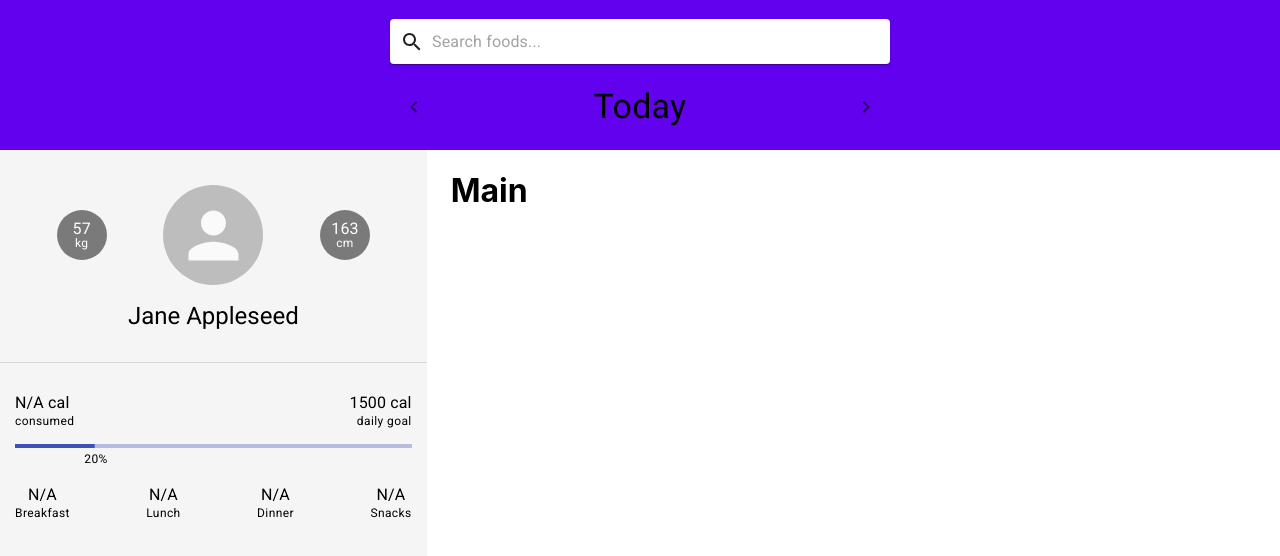
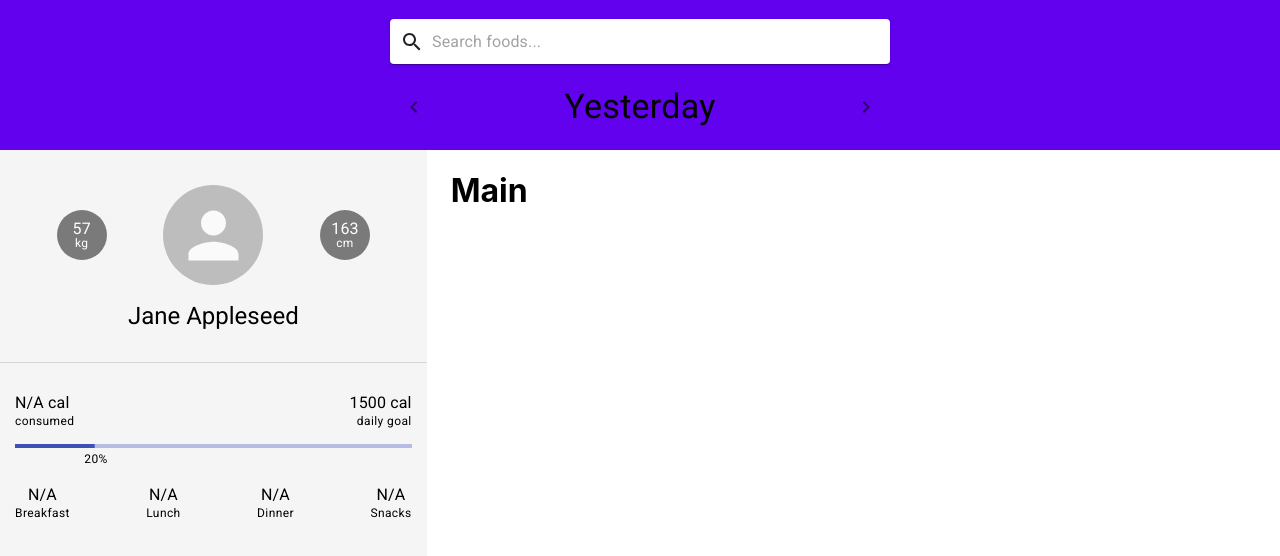
Before and after one commit to livelifedev/food-nutri-v2, a React (Create React App) app: page / in a window 1280 px wide. Shown: the top 556 px of the page. Built offline with nearby package versions, Linux system fonts and the light colour scheme.

Commit message:
updated date and cycle features

```diff
--- a/src/App.jsx
+++ b/src/App.jsx
@@ -1,4 +1,4 @@
-import React, { useState } from 'react';
+import React, { useState, useEffect } from 'react';
 import { makeStyles } from '@material-ui/core/styles';
 import { Grid } from '@material-ui/core';
 import Box from '@material-ui/core/Box';
@@ -28,17 +28,38 @@ const useStyles = makeStyles({
 const App = () => {
   const classes = useStyles();
   // dataPoints[0] is equal to today, if at [0] use todaysItake
+  // iterate [], item.date, item.intake_list[], .meal_type
   const { data_points: dataPoints } = mock;
+  // const [currentDate, setCurrentDate] = useState(new Date());
+  const currentDate = new Date();
+  const [dateText, setDateText] = useState('');
   const [todaysIntake, setTodaysIntake] = useState([]);
+  const [cyclePosition, setCyclePosition] = useState(1);
+
+  useEffect(() => {
+    currentDate.setDate(currentDate.getDate() - cyclePosition);
+    if (cyclePosition === 0) setDateText('Today');
+    if (cyclePosition === 1) setDateText('Yesterday');
+    if (cyclePosition > 1) {
+      setDateText('Yesterday');
+    }
+  }, [cyclePosition]);
+
+  console.log('date', currentDate);
 
   return (
     <Box>
       <Box className={classes.header}>
-        <Header />
+        <Header
+          cyclePosition={cyclePosition}
+          setCyclePosition={setCyclePosition}
+          cycleLength={dataPoints.length - 1}
+          dateText={dateText}
+        />
       </Box>
       <Grid container className={classes.sidebar}>
         <Grid item xs={4}>
-          <Sidebar />
+          <Sidebar intakeData={dataPoints[cyclePosition]} />
         </Grid>
         <Grid item xs={8} className={classes.main}>
           <Main />
--- a/src/components/Header.jsx
+++ b/src/components/Header.jsx
@@ -31,8 +31,28 @@ const useStyles = makeStyles({
   },
 });
 
-const Header = () => {
+const Header = ({
+  cyclePosition, setCyclePosition, cycleLength, dateText,
+}) => {
   const classes = useStyles();
+
+  const cycleForward = () => {
+    setCyclePosition((prev) => {
+      if (prev > 0) {
+        return prev - 1;
+      }
+      return prev;
+    });
+  };
+
+  const cycleBack = () => {
+    setCyclePosition((prev) => {
+      if (prev < cycleLength) {
+        return prev + 1;
+      }
+      return prev;
+    });
+  };
 
   return (
     <Box className={classes.wrapper}>
@@ -50,9 +70,9 @@ const Header = () => {
         />
       </Paper>
       <Box className={classes.nav}>
-        <IconButton><NavigateBeforeIcon /></IconButton>
-        <Typography align="center" variant="h4" component="h2">Today</Typography>
-        <IconButton><NavigateNextIcon /></IconButton>
+        <IconButton onClick={cycleBack}><NavigateBeforeIcon /></IconButton>
+        <Typography align="center" variant="h4" component="h2">{dateText}</Typography>
+        <IconButton onClick={cycleForward}><NavigateNextIcon /></IconButton>
       </Box>
     </Box>
   );
--- a/src/components/Sidebar.jsx
+++ b/src/components/Sidebar.jsx
@@ -67,9 +67,9 @@ const useStyles = makeStyles({
   },
 });
 
-const Sidebar = () => {
+const Sidebar = ({ intakeData }) => {
   const classes = useStyles();
-
+  console.log(intakeData);
   // Pull profile from mock data
   const {
     first_name: firstName,
```
